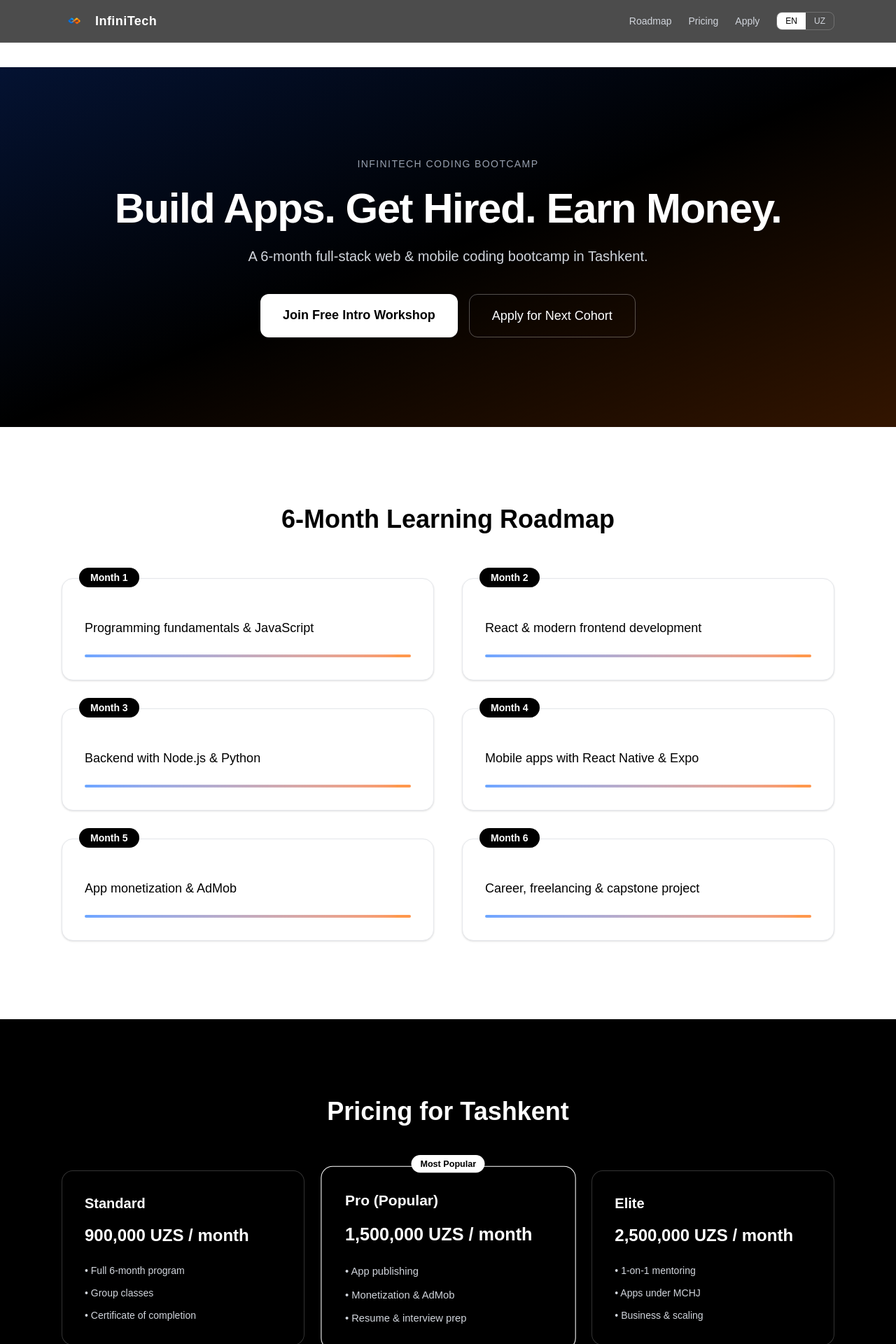
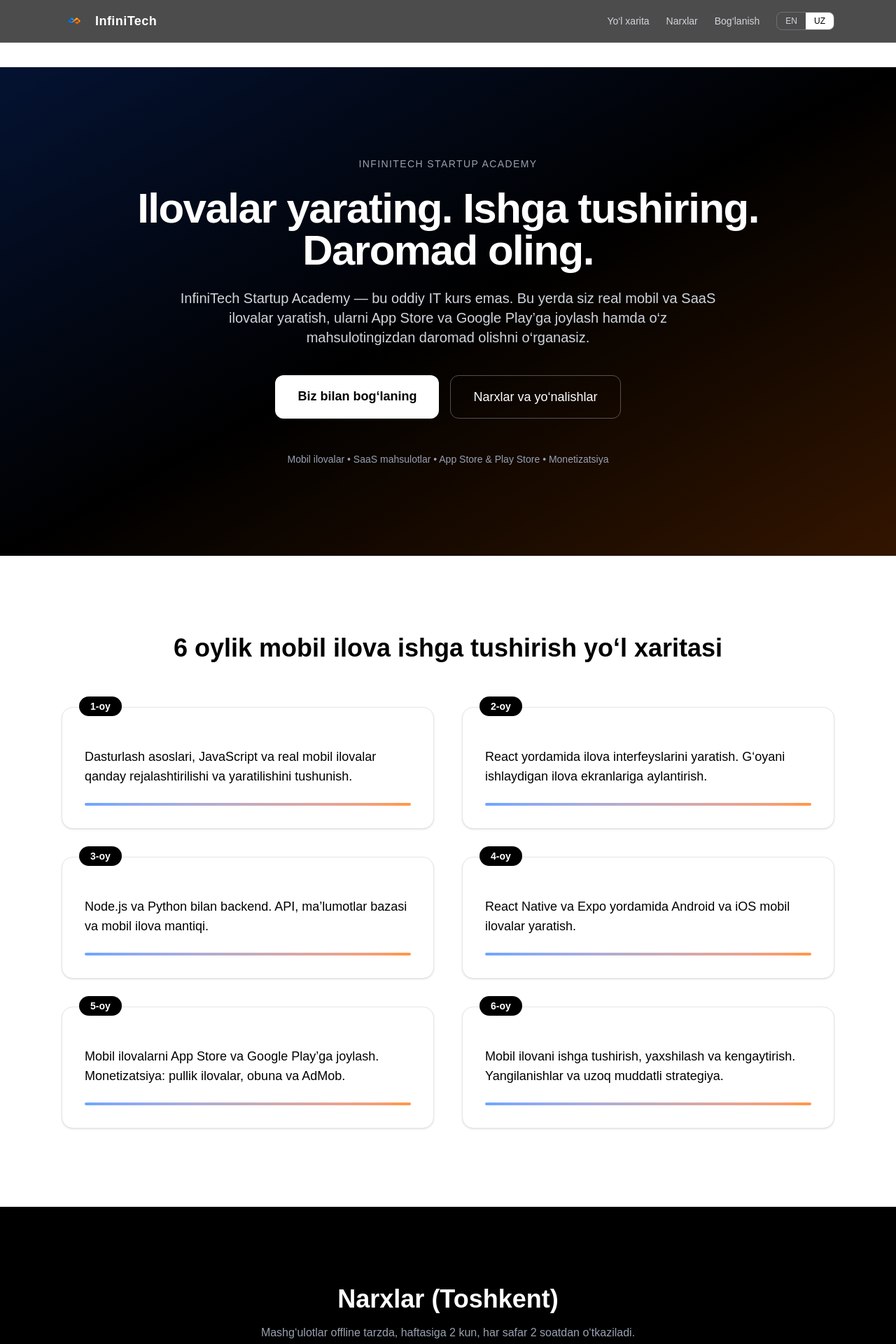
Before and after one commit to eldorcodes/infinitecth-bootcamp, a Next.js app: page / in a window 1280 px wide. Shown: the top 1920 px of the page at 70% size. Built offline with nearby package versions, Linux system fonts and the light colour scheme.

Commit message:
infinitech startup academy

```diff
--- a/components/CTA.tsx
+++ b/components/CTA.tsx
@@ -1,15 +1,32 @@
+"use client";
+
+import { useLanguage } from "@/lib/LanguageContext";
+
 export default function CTA() {
+  const { lang } = useLanguage();
+
   return (
     <section className="py-20 px-6 bg-black text-white text-center">
       <h2 className="text-3xl font-bold">
-          Applications Are Limited
+        {lang === "en"
+          ? "Limited Seats Available"
+          : "Joylar cheklangan"}
       </h2>
-        <p className="mt-4 text-lg text-gray-300">
-          Join the free intro workshop and see if InfiniTech is right for you.
+
+      <p className="mt-4 text-lg text-gray-300 max-w-2xl mx-auto">
+        {lang === "en"
+          ? "Interested in building and launching your own mobile app? Contact us to discuss the program and next steps."
+          : "Mobil ilova yaratish va ishga tushirishni xohlaysizmi? Dastur haqida gaplashish va keyingi qadamlarni bilish uchun biz bilan bog‘laning."}
       </p>
-        <button className="mt-8 bg-white text-black px-8 py-4 rounded-xl text-lg">
-          Join Free Intro Workshop
-        </button>
+
+      <a
+        href="#apply"
+        className="inline-block mt-8 bg-white text-black px-8 py-4 rounded-xl text-lg font-semibold hover:bg-gray-200 transition"
+      >
+        {lang === "en"
+          ? "Contact Us"
+          : "Biz bilan bog‘laning"}
+      </a>
     </section>
   );
 }
--- a/components/Footer.tsx
+++ b/components/Footer.tsx
@@ -13,19 +13,19 @@ export default function Footer() {
           {/* Brand */}
           <div>
             <h3 className="text-lg font-bold tracking-wide text-white">
-              InfiniTech
+              InfiniTech Startup Academy
             </h3>
             <p className="mt-3 text-sm text-gray-400 leading-relaxed">
               {lang === "en"
-                ? "A full-stack web & mobile coding bootcamp focused on real apps, real skills, and real income."
-                : "Haqiqiy ilovalar, real ko‘nikmalar va daromadga yo‘naltirilgan full-stack dasturlash bootcampi."}
+                ? "A startup-focused academy where students learn how to build, publish, and monetize real mobile apps."
+                : "Real mobil ilovalar yaratish, ularni App Store va Google Play’ga joylash hamda monetizatsiya qilishni o‘rgatuvchi startup akademiya."}
             </p>
           </div>
 
           {/* Navigation */}
           <div>
             <h4 className="text-sm font-semibold text-white mb-3">
-              {lang === "en" ? "Program" : "Dastur"}
+              {lang === "en" ? "Academy" : "Akademiya"}
             </h4>
             <ul className="space-y-2 text-sm text-gray-400">
               <li>
@@ -40,22 +40,27 @@ export default function Footer() {
               </li>
               <li>
                 <a href="#apply" className="hover:text-white transition">
-                  {lang === "en" ? "Apply" : "Ariza"}
+                  {lang === "en" ? "Contact" : "Bog‘lanish"}
                 </a>
               </li>
             </ul>
           </div>
 
-          {/* Location / Trust */}
+          {/* Location */}
           <div>
             <h4 className="text-sm font-semibold text-white mb-3">
-              {lang === "en" ? "Location" : "Joylashuv"}
+              {lang === "en" ? "Location" : "Manzil"}
             </h4>
             <p className="text-sm text-gray-400">
-              Tashkent, Uzbekistan
+              IMPACT.T Technology Hub (Coworking)
             </p>
-            <p className="mt-2 text-sm text-gray-400">
-              Web • Mobile • Full-Stack
+            <p className="mt-1 text-sm text-gray-400">
+              {lang === "en"
+                ? "Bogiboston Street 186, Tashkent"
+                : "Bog‘iboston ko‘chasi 186, Toshkent"}
+            </p>
+            <p className="mt-3 text-sm text-gray-400">
+              Mobile Apps • App Store • Google Play
             </p>
           </div>
         </div>
@@ -63,10 +68,10 @@ export default function Footer() {
         {/* Bottom bar */}
         <div className="mt-12 pt-6 border-t border-white/10 flex flex-col md:flex-row items-center justify-between gap-4 text-sm text-gray-500">
           <span>
-            © {new Date().getFullYear()} InfiniTech Coding Bootcamp
+            © {new Date().getFullYear()} InfiniTech Startup Academy
           </span>
           <span>
-            Build Apps • Get Hired • Earn Money
+            Build Mobile Apps • Launch • Monetize
           </span>
         </div>
       </div>
--- a/components/Header.tsx
+++ b/components/Header.tsx
@@ -1,5 +1,6 @@
 "use client";
 
+import { useState } from "react";
 import Image from "next/image";
 import LanguageToggle from "./LanguageToggle";
 import { useLanguage } from "@/lib/LanguageContext";
@@ -8,28 +9,29 @@ const navLabels = {
   en: {
     roadmap: "Roadmap",
     pricing: "Pricing",
-    apply: "Apply",
+    contact: "Contact",
   },
   uz: {
     roadmap: "Yo‘l xarita",
     pricing: "Narxlar",
-    apply: "Ariza",
+    contact: "Bog‘lanish",
   },
 };
 
 export default function Header() {
   const { lang } = useLanguage();
   const t = navLabels[lang];
+  const [open, setOpen] = useState(false);
 
   return (
     <header className="fixed top-0 w-full z-50 bg-black/70 backdrop-blur border-b border-white/10">
       <div className="max-w-6xl mx-auto px-6 py-4 flex items-center justify-between">
 
-        {/* Logo + Brand */}
+        {/* Logo */}
         <div className="flex items-center gap-3">
           <Image
             src="/splash-icon.png"
-            alt="InfiniTech Coding Bootcamp"
+            alt="InfiniTech Startup Academy"
             width={36}
             height={36}
             priority
@@ -39,23 +41,78 @@ export default function Header() {
           </span>
         </div>
 
-        {/* Navigation + Language */}
-        <div className="flex items-center gap-6">
-          <nav className="hidden md:flex gap-6 text-sm text-gray-300">
-            <a href="#roadmap" className="hover:text-white transition">
+        {/* Desktop nav */}
+        <nav className="hidden md:flex gap-6 text-sm text-gray-300 items-center">
+          <a href="#roadmap" className="hover:text-white transition">
+            {t.roadmap}
+          </a>
+          <a href="#pricing" className="hover:text-white transition">
+            {t.pricing}
+          </a>
+          <a href="#apply" className="hover:text-white transition">
+            {t.contact}
+          </a>
+          <LanguageToggle />
+        </nav>
+
+        {/* Mobile actions */}
+        <div className="flex md:hidden items-center gap-4">
+          <LanguageToggle />
+          <button
+            onClick={() => setOpen(!open)}
+            className="text-white focus:outline-none"
+            aria-label="Toggle menu"
+          >
+            {/* Hamburger / Close icon */}
+            <div className="space-y-1.5">
+              <span
+                className={`block h-0.5 w-6 bg-white transition ${
+                  open ? "rotate-45 translate-y-2" : ""
+                }`}
+              />
+              <span
+                className={`block h-0.5 w-6 bg-white transition ${
+                  open ? "opacity-0" : ""
+                }`}
+              />
+              <span
+                className={`block h-0.5 w-6 bg-white transition ${
+                  open ? "-rotate-45 -translate-y-2" : ""
+                }`}
+              />
+            </div>
+          </button>
+        </div>
+      </div>
+
+      {/* Mobile menu */}
+      {open && (
+        <div className="md:hidden bg-black/95 backdrop-blur border-t border-white/10">
+          <nav className="flex flex-col px-6 py-6 gap-4 text-gray-300">
+            <a
+              href="#roadmap"
+              onClick={() => setOpen(false)}
+              className="hover:text-white"
+            >
               {t.roadmap}
             </a>
-            <a href="#pricing" className="hover:text-white transition">
+            <a
+              href="#pricing"
+              onClick={() => setOpen(false)}
+              className="hover:text-white"
+            >
               {t.pricing}
             </a>
-            <a href="#apply" className="hover:text-white transition">
-              {t.apply}
+            <a
+              href="#apply"
+              onClick={() => setOpen(false)}
+              className="hover:text-white"
+            >
+              {t.contact}
             </a>
           </nav>
-
-          <LanguageToggle />
         </div>
-      </div>
+      )}
     </header>
   );
 }
--- a/components/Hero.tsx
+++ b/components/Hero.tsx
@@ -1,43 +1,75 @@
 "use client";
 
 import { useLanguage } from "@/lib/LanguageContext";
-import { translations } from "@/lib/translations";
+
+const heroContent = {
+  uz: {
+    badge: "InfiniTech Startup Academy",
+    headline: "Ilovalar yarating. Ishga tushiring. Daromad oling.",
+    subtitle:
+      "InfiniTech Startup Academy — bu oddiy IT kurs emas. Bu yerda siz real mobil va SaaS ilovalar yaratish, ularni App Store va Google Play’ga joylash hamda o‘z mahsulotingizdan daromad olishni o‘rganasiz.",
+    primaryCta: "Biz bilan bog‘laning",
+    secondaryCta: "Narxlar va yo‘nalishlar",
+    trustLine:
+      "Mobil ilovalar • SaaS mahsulotlar • App Store & Play Store • Monetizatsiya",
+  },
+  en: {
+    badge: "InfiniTech Startup Academy",
+    headline: "Build. Launch. Monetize.",
+    subtitle:
+      "InfiniTech Startup Academy is not a traditional coding bootcamp. We teach how to build real mobile and SaaS apps, publish them to App Store and Google Play, and earn from your own products.",
+    primaryCta: "Contact Us",
+    secondaryCta: "View Pricing & Tracks",
+    trustLine:
+      "Mobile Apps • SaaS Products • App Store & Play Store • Monetization",
+  },
+};
 
 export default function Hero() {
   const { lang } = useLanguage();
-  const t = translations[lang];
+  const t = heroContent[lang];
 
   return (
     <section className="relative overflow-hidden bg-black text-white">
+      {/* Background gradient */}
       <div className="absolute inset-0 bg-gradient-to-br from-blue-600/20 via-transparent to-orange-500/20" />
 
       <div className="relative max-w-6xl mx-auto px-6 py-32 text-center">
+        {/* Badge */}
         <div className="mb-6 text-sm tracking-widest text-gray-400 uppercase">
-          InfiniTech Coding Bootcamp
+          {t.badge}
         </div>
 
+        {/* Headline */}
         <h1 className="text-4xl md:text-6xl font-extrabold tracking-tight">
-          {t.tagline}
+          {t.headline}
         </h1>
 
+        {/* Subtitle */}
         <p className="mt-6 text-lg md:text-xl text-gray-300 max-w-3xl mx-auto">
           {t.subtitle}
         </p>
 
+        {/* CTAs */}
         <div className="mt-10 flex flex-col sm:flex-row gap-4 justify-center">
           <a
             href="#apply"
-            className="bg-white text-black px-8 py-4 rounded-xl text-lg font-semibold"
+            className="bg-white text-black px-8 py-4 rounded-xl text-lg font-semibold hover:bg-gray-200 transition"
           >
-            {t.join}
+            {t.primaryCta}
           </a>
 
           <a
             href="#pricing"
-            className="border border-white/30 px-8 py-4 rounded-xl text-lg"
+            className="border border-white/30 px-8 py-4 rounded-xl text-lg hover:border-white transition"
           >
-            {t.apply}
+            {t.secondaryCta}
           </a>
+        </div>
+
+        {/* Trust line */}
+        <div className="mt-12 text-sm text-gray-400">
+          {t.trustLine}
         </div>
       </div>
     </section>
--- a/components/Pricing.tsx
+++ b/components/Pricing.tsx
@@ -4,63 +4,71 @@ import { useLanguage } from "@/lib/LanguageContext";
 
 const content = {
   en: {
-    title: "Pricing for Tashkent",
-    standard: {
-      name: "Standard",
-      price: "900,000 UZS / month",
+    title: "Pricing (Tashkent)",
+    note: "Classes are held offline, 2 days per week, 2 hours per session.",
+    smallGroup: {
+      name: "Small Group",
+      subtitle: "Max 6 students",
+      price: "1,500,000 UZS / month",
+      badge: "More Attention",
       items: [
-        "Full 6-month program",
-        "Group classes",
-        "Certificate of completion",
+        "Small group (up to 6 students)",
+        "6-month mobile app program",
+        "Build real mobile apps",
+        "Publish apps to App Store & Google Play",
+        "Monetization basics (paid apps & AdMob)",
+        "More individual attention from instructor",
+        "Offline classroom sessions",
       ],
     },
-    pro: {
-      name: "Pro (Popular)",
-      price: "1,500,000 UZS / month",
+    standardGroup: {
+      name: "Standard Group",
+      subtitle: "Max 10 students",
+      price: "1,000,000 UZS / month",
+      badge: "Best Price",
       items: [
-        "App publishing",
-        "Monetization & AdMob",
-        "Resume & interview prep",
-      ],
-    },
-    elite: {
-      name: "Elite",
-      price: "2,500,000 UZS / month",
-      items: [
-        "1-on-1 mentoring",
-        "Apps under MCHJ",
-        "Business & scaling",
+        "Group of up to 10 students",
+        "6-month mobile app program",
+        "Build real mobile apps",
+        "Publish apps to App Store & Google Play",
+        "Monetization basics (paid apps & AdMob)",
+        "Same curriculum as Small Group",
+        "Offline classroom sessions",
       ],
     },
   },
 
   uz: {
-    title: "Toshkent uchun narxlar",
-    standard: {
-      name: "Standart",
-      price: "900,000 UZS / oy",
+    title: "Narxlar (Toshkent)",
+    note: "Mashg‘ulotlar offline tarzda, haftasiga 2 kun, har safar 2 soatdan o‘tkaziladi.",
+    smallGroup: {
+      name: "Kichik guruh",
+      subtitle: "Maksimal 6 kishi",
+      price: "1,500,000 UZS / oy",
+      badge: "Ko‘proq e’tibor",
       items: [
-        "To‘liq 6 oylik dastur",
-        "Guruh mashg‘ulotlari",
-        "Bitiruv sertifikati",
+        "Kichik guruh (6 kishigacha)",
+        "6 oylik mobil ilova dasturi",
+        "Real mobil ilovalar yaratish",
+        "App Store va Google Play’ga joylash",
+        "Monetizatsiya asoslari (pullik ilovalar va AdMob)",
+        "O‘qituvchidan ko‘proq individual e’tibor",
+        "Ofisda offline mashg‘ulotlar",
       ],
     },
-    pro: {
-      name: "Pro (Mashhur)",
-      price: "1,500,000 UZS / oy",
+    standardGroup: {
+      name: "Standart guruh",
+      subtitle: "Maksimal 10 kishi",
+      price: "1,000,000 UZS / oy",
+      badge: "Eng qulay narx",
       items: [
-        "Ilovalarni nashr qilish",
-        "Monetizatsiya & AdMob",
-        "Rezyume va intervyu tayyorlash",
-      ],
-    },
-    elite: {
-      name: "Elite",
-      price: "2,500,000 UZS / oy",
-      items: [
-        "1-ga-1 mentorlik",
-        "MCHJ ostida ilovalar",
-        "Biznes va kengaytirish",
+        "10 kishigacha guruh",
+        "6 oylik mobil ilova dasturi",
+        "Real mobil ilovalar yaratish",
+        "App Store va Google Play’ga joylash",
+        "Monetizatsiya asoslari (pullik ilovalar va AdMob)",
+        "Kichik guruh bilan bir xil dastur",
+        "Ofisda offline mashg‘ulotlar",
       ],
     },
   },
@@ -73,14 +81,17 @@ export default function Pricing() {
   return (
     <section id="pricing" className="py-28 bg-black text-white">
       <div className="max-w-6xl mx-auto px-6">
-        <h2 className="text-3xl md:text-4xl font-bold text-center mb-16">
+        <h2 className="text-3xl md:text-4xl font-bold text-center mb-4">
           {t.title}
         </h2>
 
-        <div className="grid md:grid-cols-3 gap-8">
-          <PriceCard {...t.standard} />
-          <PriceCard {...t.pro} highlight />
-          <PriceCard {...t.elite} />
+        <p className="text-center text-gray-400 mb-16">
+          {t.note}
+        </p>
+
+        <div className="grid md:grid-cols-2 gap-8">
+          <PriceCard {...t.smallGroup} highlight />
+          <PriceCard {...t.standardGroup} />
         </div>
       </div>
     </section>
@@ -89,30 +100,36 @@ export default function Pricing() {
 
 function PriceCard({
   name,
+  subtitle,
   price,
   items,
+  badge,
   highlight,
 }: {
   name: string;
+  subtitle: string;
   price: string;
   items: string[];
+  badge?: string;
   highlight?: boolean;
 }) {
   return (
     <div
       className={`relative rounded-2xl p-8 border transition ${
         highlight
-          ? "border-white shadow-2xl scale-105 bg-black"
+          ? "border-white shadow-2xl bg-black"
           : "border-white/20 bg-black"
       }`}
     >
-      {highlight && (
+      {badge && (
         <div className="absolute -top-4 left-1/2 -translate-x-1/2 bg-white text-black text-xs font-semibold px-3 py-1 rounded-full">
-          Most Popular
+          {badge}
         </div>
       )}
 
       <h3 className="text-xl font-semibold">{name}</h3>
+      <p className="mt-1 text-sm text-gray-400">{subtitle}</p>
+
       <p className="mt-4 text-2xl font-bold">{price}</p>
 
       <ul className="mt-6 space-y-3 text-gray-300 text-sm">
--- a/components/RoadMap.tsx
+++ b/components/RoadMap.tsx
@@ -4,42 +4,60 @@ import { useLanguage } from "@/lib/LanguageContext";
 
 const roadmapContent = {
   en: {
-    title: "6-Month Learning Roadmap",
+    title: "6-Month Mobile App Launch Roadmap",
     months: [
-      { title: "Month 1", desc: "Programming fundamentals & JavaScript" },
-      { title: "Month 2", desc: "React & modern frontend development" },
-      { title: "Month 3", desc: "Backend with Node.js & Python" },
-      { title: "Month 4", desc: "Mobile apps with React Native & Expo" },
-      { title: "Month 5", desc: "App monetization & AdMob" },
-      { title: "Month 6", desc: "Career, freelancing & capstone project" },
+      {
+        title: "Month 1",
+        desc: "Programming fundamentals, JavaScript, and understanding how real mobile apps are planned and built.",
+      },
+      {
+        title: "Month 2",
+        desc: "Building user interfaces with React. Turning ideas into working app screens and flows.",
+      },
+      {
+        title: "Month 3",
+        desc: "Backend development with Node.js and Python. APIs, databases, and mobile app logic.",
+      },
+      {
+        title: "Month 4",
+        desc: "Mobile app development with React Native & Expo. Building Android and iOS apps from one codebase.",
+      },
+      {
+        title: "Month 5",
+        desc: "Publishing mobile apps to App Store & Google Play. Monetization with paid apps, subscriptions, and AdMob.",
+      },
+      {
+        title: "Month 6",
+        desc: "Launching, improving, and scaling your mobile app. Updates, analytics, and long-term app strategy.",
+      },
     ],
   },
   uz: {
-    title: "6 oylik o‘quv yo‘l xaritasi",
+    title: "6 oylik mobil ilova ishga tushirish yo‘l xaritasi",
     months: [
       {
         title: "1-oy",
-        desc: "Dasturlash asoslari va JavaScript",
+        desc: "Dasturlash asoslari, JavaScript va real mobil ilovalar qanday rejalashtirilishi va yaratilishini tushunish.",
       },
       {
         title: "2-oy",
-        desc: "React va zamonaviy frontend dasturlash",
+        desc: "React yordamida ilova interfeyslarini yaratish. G‘oyani ishlaydigan ilova ekranlariga aylantirish.",
       },
       {
         title: "3-oy",
-        desc: "Node.js va Python yordamida backend",
+        desc: "Node.js va Python bilan backend. API, ma’lumotlar bazasi va mobil ilova mantiqi.",
       },
       {
         title: "4-oy",
-        desc: "React Native va Expo bilan mobil ilovalar",
+        desc: "React Native va Expo yordamida Android va iOS mobil ilovalar yaratish.",
       },
       {
         title: "5-oy",
-        desc: "Ilovalarni monetizatsiya qilish va AdMob",
+        desc: "Mobil ilovalarni App Store va Google Play’ga joylash. Monetizatsiya: pullik ilovalar, obuna va AdMob.",
       },
       {
         title: "6-oy",
-        desc: "Karyera, frilanserlik va yakuniy loyiha",
+        desc: "Mobil ilovani ishga tushirish, yaxshilash va kengaytirish. Yangilanishlar va uzoq muddatli strategiya.",
       },
     ],
   },
--- a/lib/LanguageContext.tsx
+++ b/lib/LanguageContext.tsx
@@ -4,26 +4,32 @@ import { createContext, useContext, useEffect, useState } from "react";
 
 type Language = "en" | "uz";
 
+const DEFAULT_LANGUAGE: Language = "uz";
+
 const LanguageContext = createContext<{
   lang: Language;
   setLang: (lang: Language) => void;
 }>({
-  lang: "en",
+  lang: DEFAULT_LANGUAGE,
   setLang: () => {},
 });
 
 export function LanguageProvider({ children }: { children: React.ReactNode }) {
-  const [lang, setLang] = useState<Language>("en");
+  const [lang, setLang] = useState<Language>(DEFAULT_LANGUAGE);
   const [mounted, setMounted] = useState(false);
 
-  // Load saved language
+  // Load saved language or use default
   useEffect(() => {
     const saved = localStorage.getItem("lang") as Language | null;
-    if (saved) setLang(saved);
+    if (saved === "en" || saved === "uz") {
+      setLang(saved);
+    } else {
+      setLang(DEFAULT_LANGUAGE);
+    }
     setMounted(true);
   }, []);
 
-  // Save language
+  // Persist language
   useEffect(() => {
     if (mounted) {
       localStorage.setItem("lang", lang);
```
Also changed, not shown: components/Apply.tsx (+12 -8 lines). Lines whose indentation alone changed are shown as unchanged.
